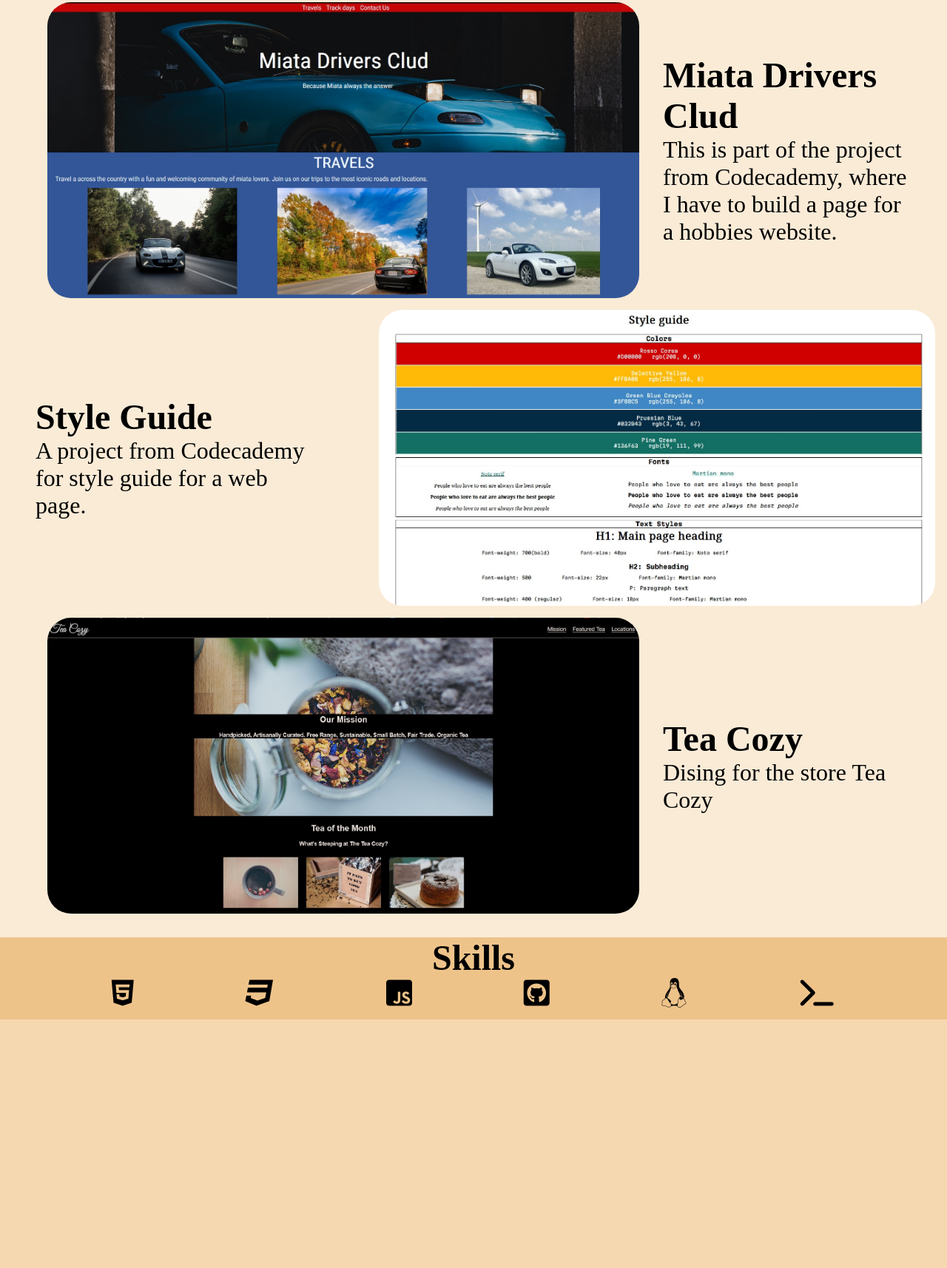
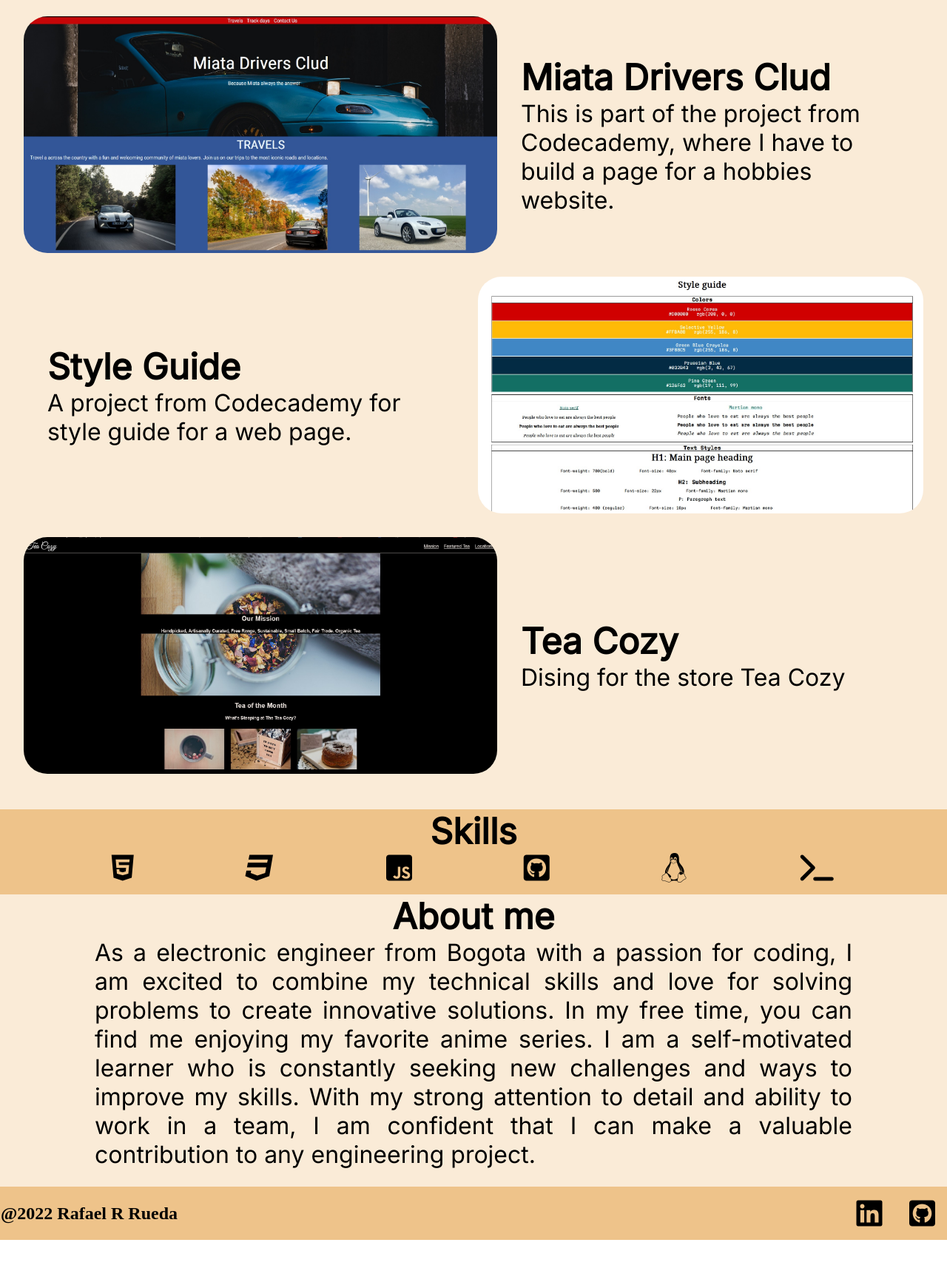
Before and after one commit to rafael0rueda/Portafolio, a plain HTML site: page index.html in a window 1280 px wide. Shown: the part 140-1854 px from the top of the page at 74% size. After the commit the page ends 1816 px from the top, so only its background shows below. Drawn offline with Linux system fonts and the light colour scheme; a web font is replaced by a local one.

Commit message:
Styling and adding contact page

```diff
--- a/index.html
+++ b/index.html
@@ -5,6 +5,9 @@
         <link rel="stylesheet" href="./assets/fontawesome/css/fontawesome.css">
         <link rel="stylesheet" href="./assets/fontawesome/css/brands.css">
         <link rel="stylesheet" href="./assets/fontawesome/css/solid.css">
+        <link rel="preconnect" href="https://fonts.googleapis.com">
+        <link rel="preconnect" href="https://fonts.gstatic.com" crossorigin>
+        <link href="https://fonts.googleapis.com/css2?family=Caramel&family=Inter&display=swap" rel="stylesheet">
         <title>Rafael R Rueda</title>
     </head>
     <body>
@@ -15,7 +18,7 @@
                     <li class="navbar"><a href="#projects">Project</a></li>
                     <li class="navbar"><a href="#skill">Skill</a></li>
                     <li class="navbar"><a href="#about-me">About Me</a></li>
-                    <li class="navbar"><a href="#contact">Contact</a></li>
+                    <li class="navbar"><a href="./contact.html">Contact</a></li>
                 </ul>
             </nav>
         </header>
@@ -23,21 +26,21 @@
         <!-- Projects remeber to change for others-->
         <section id="projects">
             <h1>Projects</h1>
-            <div class="pro-container">
+            <div class="pro-container-left">
                 <img src="./assets/miataClub.jpg" alt="Image of the page miata clud">
                 <div class="info-pro">
                     <h2>Miata Drivers Clud</h2>
                     <p>This is part of the project from Codecademy, where I have to build a page for a hobbies website.</p>
                 </div>
             </div>
-            <div class="pro-container">
+            <div class="pro-container-right">
                 <div class="info-pro">
                     <h2>Style Guide</h2>
                     <p>A project from Codecademy for style guide for a web page.</p>
                 </div>
                 <img src="./assets/StyleGuide.jpg" alt="Image of styling for a web page">
             </div>
-            <div class="pro-container">
+            <div class="pro-container-left">
                 <img src="./assets/teaCozy.jpg" alt="Image of the page of Tea Cozy">
                 <div class="info-pro">
                     <h2>Tea Cozy</h2>
@@ -61,7 +64,22 @@
 
         <!-- About me -->
         <section id="about-me">
+            <h1>About me</h1>
+            <p>As a electronic engineer from Bogota with a passion for coding,
+                 I am excited to combine my technical skills and love for solving problems to create innovative solutions.
+                In my free time, you can find me enjoying my favorite anime series.
+                I am a self-motivated learner who is constantly seeking new challenges and ways to improve my skills.
+                With my strong attention to detail and ability to work in a team, I am confident that I can make a valuable contribution to any engineering project.</p>
+        </section>
 
-        </section>
+        <!-- Footer -->
+        <footer>
+            <h4>@2022 Rafael R Rueda</h4>
+            <div id="social">
+                <i class="fab fa-linkedin"></i>
+                <i class="fab fa-github-square"></i>
+            </div>
+        </footer>
+
     </body>
 </html>
--- a/style.css
+++ b/style.css
@@ -12,11 +12,7 @@
 /* Universal */
 html{
     font-size: 16px;
-}
-
-h1{
-    font-size: 4rem;
-    text-align: center;
+    font-family: 'Inter';
 }
 
 h2{
@@ -25,6 +21,7 @@ h2{
 
 h3{
     font-size: 2rem;
+    font-family: 'Caramel';
 }
 
 p{
@@ -70,15 +67,28 @@ nav ul{
     height: auto;
 }
 
-.pro-container{
+#projects h1{
+    font-size: 4rem;
+    text-align: center;
+}
+
+.pro-container-left{
     display: flex;
+    justify-content: left;
     align-items: center;
-    margin: 1rem;
+    margin: 2rem;
 }
-.pro-container img{
-    height: 25rem;
-    width: 50rem;
-    margin-left: 3rem;
+
+.pro-container-right{
+    display: flex;
+    justify-content: right;
+    align-items: center;
+    margin: 2rem;
+}
+
+img{
+    height: 20rem;
+    width: 40rem;
     border-radius: 2rem;
 }
 
@@ -95,6 +105,7 @@ nav ul{
 
 #skill h1{
     font-size: 3rem;
+    text-align: center;
 }
 
 .skill-container{
@@ -105,12 +116,68 @@ nav ul{
 
 /* About me */
 #about-me{
-    background-color: rgba(241, 192, 127, 0.616);
-    height: 30rem;
+    background-color: antiquewhite;
+    height: auto;
+    padding-bottom: 1.5rem;
 }
 
-/* Contac */
-#contac{
+#about-me h1{
+    font-size: 3rem;
+    text-align: center;
+}
+
+#about-me p{
+    width: 80%;
+    text-align: justify;
+    margin-left: auto;
+    margin-right: auto;
+
+}
+
+/* Footer */
+footer{
+    background-color: rgb(238, 195, 138);
+    height: auto;
+    display: flex;
+    justify-content: space-between;
+}
+
+h4{
+    font-size: 1.5rem;
+    padding: 1px;
+    align-self: center;
+    font-family: 'Caramel';
+}
+
+footer i{
+    padding: 1rem;
+}
+
+/* Contact */
+#contact{
     background-color: antiquewhite;
-    height: 30rem;
+    padding-top: 3rem;
+    display: flex;
+    justify-content: center;
+    font-size: 2rem;
+    height: 100vh;
 }
+
+#fcontact{
+    height: auto;
+    width: fit-content;
+    padding: 2rem;
+    border: 7px double black;
+}
+
+input{
+    border: 1px solid black;
+    margin: 1rem;
+    border-radius: 5px;
+    background-color: aliceblue;
+}
+textarea{
+    background-color: aliceblue;
+    border: 1px solid black;
+    border-radius: 5px;
+}
```
Also changed, not shown: contact.html (added, +50 -0 lines), 1 other file.
